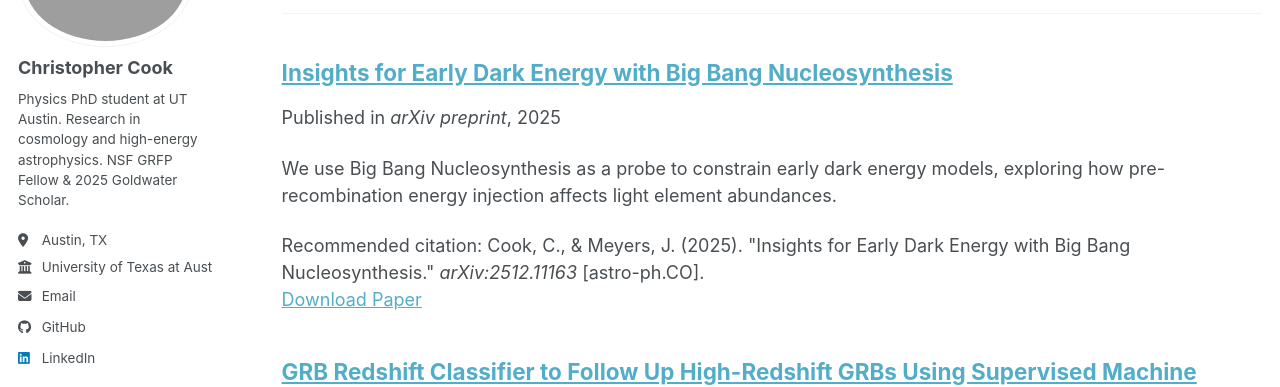
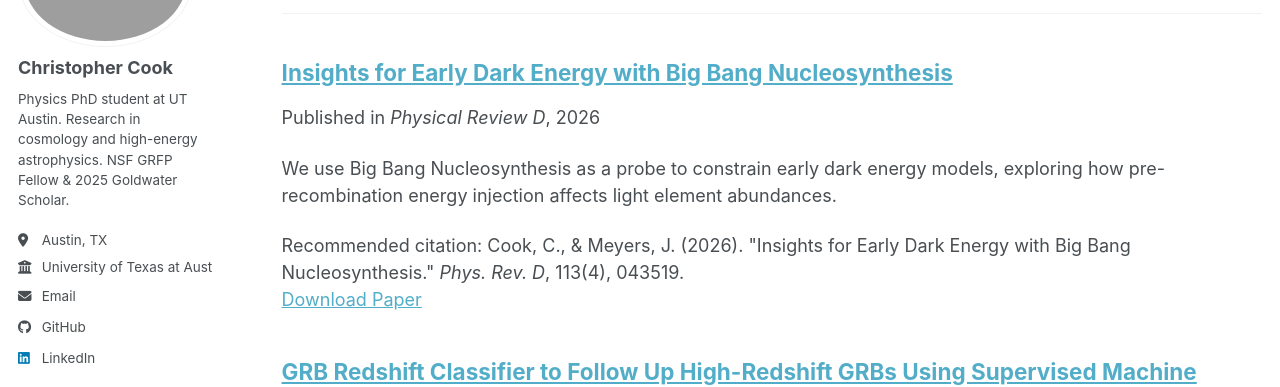
Before and after one commit to ccook7bit/ccook7bit.github.io, a Jekyll site: the page built from _pages/publications.html, in a window 1280 px wide and 1368 px high. Shown: the part 206-593 px from the top of the window. Built offline with Jekyll 4.4.1, drawn with Linux system fonts in a browser that asks for light colours; a script bundle is joined from its source files by our own code; library files that are not in the unit come from our copies.

Commit message:
updated paper

```diff
--- a/_data/cv.json
+++ b/_data/cv.json
@@ -136,10 +136,10 @@
     },
     {
       "name": "Insights for Early Dark Energy with Big Bang Nucleosynthesis",
-      "publisher": "arXiv preprint",
-      "releaseDate": "2025-12-01",
-      "website": "https://arxiv.org/abs/2512.11163",
-      "summary": "Using Big Bang Nucleosynthesis as a probe to constrain early dark energy models."
+      "publisher": "Physical Review D",
+      "releaseDate": "2026-02-01",
+      "website": "https://link.aps.org/doi/10.1103/hylg-qgmj",
+      "summary": "Using Big Bang Nucleosynthesis as a probe to constrain early dark energy models. Phys. Rev. D 113, 043519."
     },
     {
       "name": "Late-time Dark Energy Dynamics and Cosmological Distances",
--- a/_publications/2025-12-01-early-dark-energy-bbn.md
+++ b/_publications/2025-12-01-early-dark-energy-bbn.md
@@ -2,10 +2,10 @@
 title: "Insights for Early Dark Energy with Big Bang Nucleosynthesis"
 collection: publications
 category: manuscripts
-permalink: /publication/2025-12-01-early-dark-energy-bbn
+permalink: /publication/2026-02-01-early-dark-energy-bbn
 excerpt: 'We use Big Bang Nucleosynthesis as a probe to constrain early dark energy models, exploring how pre-recombination energy injection affects light element abundances.'
-date: 2025-12-01
-venue: 'arXiv preprint'
-paperurl: 'https://arxiv.org/abs/2512.11163'
-citation: 'Cook, C., &amp; Meyers, J. (2025). &quot;Insights for Early Dark Energy with Big Bang Nucleosynthesis.&quot; <i>arXiv:2512.11163</i> [astro-ph.CO].'
+date: 2026-02-01
+venue: 'Physical Review D'
+paperurl: 'https://link.aps.org/doi/10.1103/hylg-qgmj'
+citation: 'Cook, C., &amp; Meyers, J. (2026). &quot;Insights for Early Dark Energy with Big Bang Nucleosynthesis.&quot; <i>Phys. Rev. D</i>, 113(4), 043519.'
 ---
```
